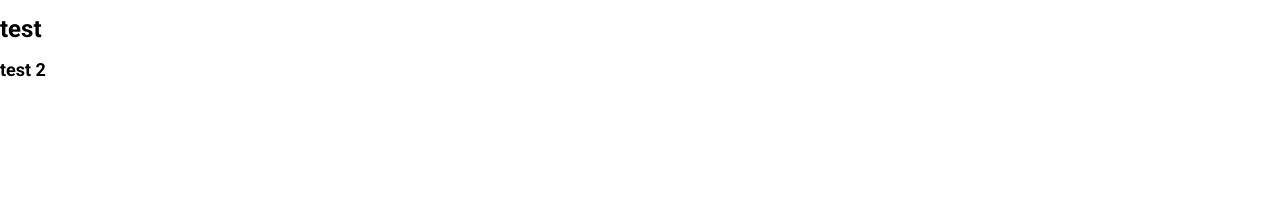
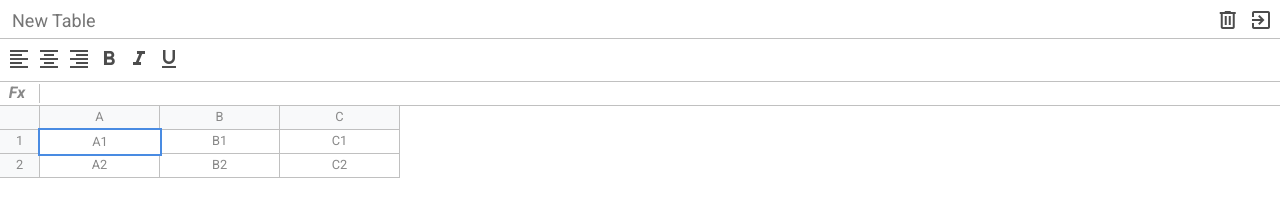
Before and after one commit to Eltach00/excel-web, a website built with webpack: page src/index.html in a window 1280 px wide. Built offline with nearby package versions, Linux system fonts and the light colour scheme.

Commit message:
insert component to index

```diff
--- a/src/components/excel/Excel.ts
+++ b/src/components/excel/Excel.ts
@@ -8,9 +8,20 @@ export class Excel implements IExcel {
     this.components = options.components;
   }
 
+  getRoot() {
+    const $root = document.createElement('div');
+    $root.className = 'excel';
+    this.components.forEach((Component) => {
+      const node = document.createElement('div');
+      node.className = Component.className;
+      node.innerHTML = new Component(node).toHTML();
+
+      $root.insertAdjacentElement('beforeend', node);
+    });
+    return $root;
+  }
+
   render(): void {
-    const header = document.createElement('h1');
-    header.textContent = 'test';
-    this.$element.insertAdjacentElement('afterbegin', header);
+    this.$element.append(this.getRoot());
   }
 }
--- a/src/components/excel/excel.interface.ts
+++ b/src/components/excel/excel.interface.ts
@@ -3,7 +3,7 @@ import { Header } from '../header/Header';
 import { Table } from '../table/Table';
 import { Toolbar } from '../toolbar/Toolbar';
 
-type IComponent =
+export type IComponent =
   | typeof Header
   | typeof Formula
   | typeof Toolbar
@@ -12,6 +12,7 @@ type IComponent =
 export interface IExcel {
   $element: HTMLElement;
   components: IComponent[];
+  getRoot(): HTMLDivElement;
   render(): void;
 }
 
--- a/src/components/formula/Formula.ts
+++ b/src/components/formula/Formula.ts
@@ -1,3 +1,13 @@
+import { ExcelComponent } from '../../core/ExcelComponent';
 import { IFormula } from './formula.interface';
 
-export class Formula implements IFormula {}
+export class Formula extends ExcelComponent implements IFormula {
+  static className = 'excel__formula';
+
+  toHTML(): string {
+    return `
+          <span class="info">Fx</span>
+          <div contenteditable class="input" spellcheck="false"></div>
+        `;
+  }
+}
--- a/src/components/header/Header.ts
+++ b/src/components/header/Header.ts
@@ -1,3 +1,18 @@
+import { ExcelComponent } from '../../core/ExcelComponent';
 import { IHeader } from './header.interface';
 
-export class Header implements IHeader {}
+export class Header extends ExcelComponent implements IHeader {
+  static className = 'excel__header';
+
+  toHTML(): string {
+    return `<input type="text" class="input" placeholder="New Table" />
+          <div class="buttons-group">
+            <div class="button">
+              <span class="material-symbols-outlined"> delete </span>
+            </div>
+            <div class="button">
+              <span class="material-symbols-outlined"> exit_to_app </span>
+            </div>
+          </div>`;
+  }
+}
--- a/src/components/table/Table.ts
+++ b/src/components/table/Table.ts
@@ -1,3 +1,39 @@
+import { ExcelComponent } from '../../core/ExcelComponent';
 import { ITable } from './table.interface';
 
-export class Table implements ITable {}
+export class Table extends ExcelComponent implements ITable {
+  static className = 'excel__table';
+
+  toHTML(): string {
+    return `
+          <div class="row">
+            <div class="row-info"></div>
+            <div class="row-data">
+              <div class="column">A</div>
+              <div class="column">B</div>
+              <div class="column">C</div>
+            </div>
+          </div>
+          <div class="row">
+            <div class="row-info">1</div>
+            <div class="row-data">
+              <div class="cell selected" contenteditable spellcheck="false">
+                A1
+              </div>
+              <div class="cell" contenteditable spellcheck="false">B1</div>
+              <div class="cell" contenteditable spellcheck="false">C1</div>
+            </div>
+          </div>
+          <div class="row">
+            <div class="row-data">
+              <div class="row-info">2</div>
+              <div class="cell" contenteditable spellcheck="false">
+                A2
+              </div>
+              <div class="cell" contenteditable spellcheck="false">B2</div>
+              <div class="cell" contenteditable spellcheck="false">C2</div>
+            </div>
+          </div>
+        `;
+  }
+}
--- a/src/components/toolbar/Toolbar.ts
+++ b/src/components/toolbar/Toolbar.ts
@@ -1,3 +1,34 @@
+import { ExcelComponent } from '../../core/ExcelComponent';
 import { IToolbar } from './toolbar.interface';
 
-export class Toolbar implements IToolbar {}
+export class Toolbar extends ExcelComponent implements IToolbar {
+  static className = 'excel__toolbar';
+
+  toHTML(): string {
+    return `
+          <div class="button">
+            <i class="material-icons">format_align_left</i>
+          </div>
+
+          <div class="button">
+            <i class="material-icons">format_align_center</i>
+          </div>
+
+          <div class="button">
+            <i class="material-icons">format_align_right</i>
+          </div>
+
+          <div class="button">
+            <i class="material-icons">format_bold</i>
+          </div>
+
+          <div class="button">
+            <i class="material-icons">format_italic</i>
+          </div>
+
+          <div class="button">
+            <i class="material-icons">format_underlined</i>
+          </div>
+        `;
+  }
+}
--- a/src/core/DomListener.ts
+++ b/src/core/DomListener.ts
@@ -1 +1,11 @@
-export class DomListener {}
+import { IDomListener } from '@interfaces/dom-listener.interface';
+
+export class DomListener implements IDomListener {
+  $root: any;
+  constructor(root: any) {
+    if (!root) {
+      throw new Error('No root element provided');
+    }
+    this.$root = root;
+  }
+}
--- a/src/core/ExcelComponent.ts
+++ b/src/core/ExcelComponent.ts
@@ -1,9 +1,8 @@
+import { IExcelComponent } from '@interfaces/excel-component.interface';
 import { DomListener } from './DomListener';
 
-export class ExcelComponent extends DomListener {
+export class ExcelComponent extends DomListener implements IExcelComponent {
   toHTML() {
-    console.log('works');
-
     return '';
   }
 }
--- /dev/null
+++ b/src/core/interfaces/dom-listener.interface.ts
@@ -0,0 +1 @@
+export interface IDomListener {}
--- /dev/null
+++ b/src/core/interfaces/excel-component.interface.ts
@@ -0,0 +1,3 @@
+export interface IExcelComponent {
+  toHTML(): string;
+}
--- a/src/index.html
+++ b/src/index.html
@@ -13,8 +13,6 @@
     <title>Excel App</title>
   </head>
   <body>
-    <div id="app" class="container">
-      <h2>test 2</h2>
-    </div>
+    <div id="app" class="container"></div>
   </body>
 </html>
--- a/src/index.ts
+++ b/src/index.ts
@@ -3,7 +3,7 @@ import { Header } from './components/header/Header';
 import { Toolbar } from './components/toolbar/Toolbar';
 import { Formula } from './components/formula/Formula';
 import { Table } from './components/table/Table';
-import '@/styles/styles.sass';
+import '@/styles/index.sass';
 
 const excel = new Excel('#app', {
   components: [Header, Toolbar, Formula, Table],
```
Also changed, not shown: src/styles/index.sass (renamed from src/styles/styles.sass).
